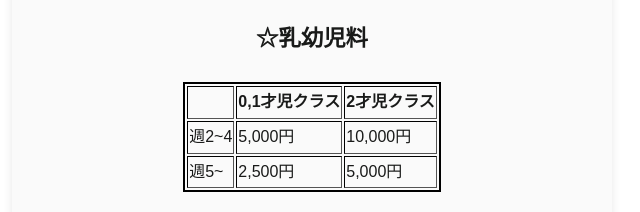
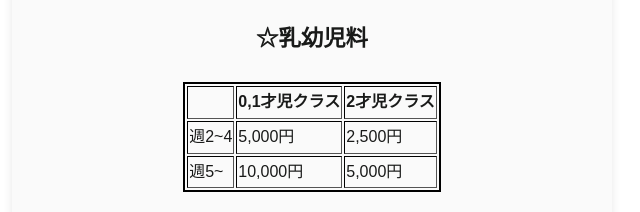
Before and after one commit to Nijiirokids/Homepage, a plain HTML site: page index.html in a window 1280 px wide. Shown: the part 3958-4170 px from the top of the page, 328-968 px from the left. Drawn offline with Linux system fonts and the light colour scheme; a web font is replaced by a local one.

Commit message:
Update index.html

```diff
--- a/index.html
+++ b/index.html
@@ -96,8 +96,8 @@
         <h3>☆乳幼児料</h3>
         <table id="pricetable" border="1">
             <tr><th></th><th>0,1才児クラス</th><th>2才児クラス</th></tr>
-            <tr><td>週2~4</td><td>5,000円</td><td>10,000円</td></tr>
-            <tr><td>週5~</td><td>2,500円</td><td>5,000円</td></tr>
+            <tr><td>週2~4</td><td>5,000円</td><td>2,500円</td></tr>
+            <tr><td>週5~</td><td>10,000円</td><td>5,000円</td></tr>
         </table>
         <h3>一時預かり料金</h3>
         時間、年齢によって異なります。(兄弟割引あり)
```
